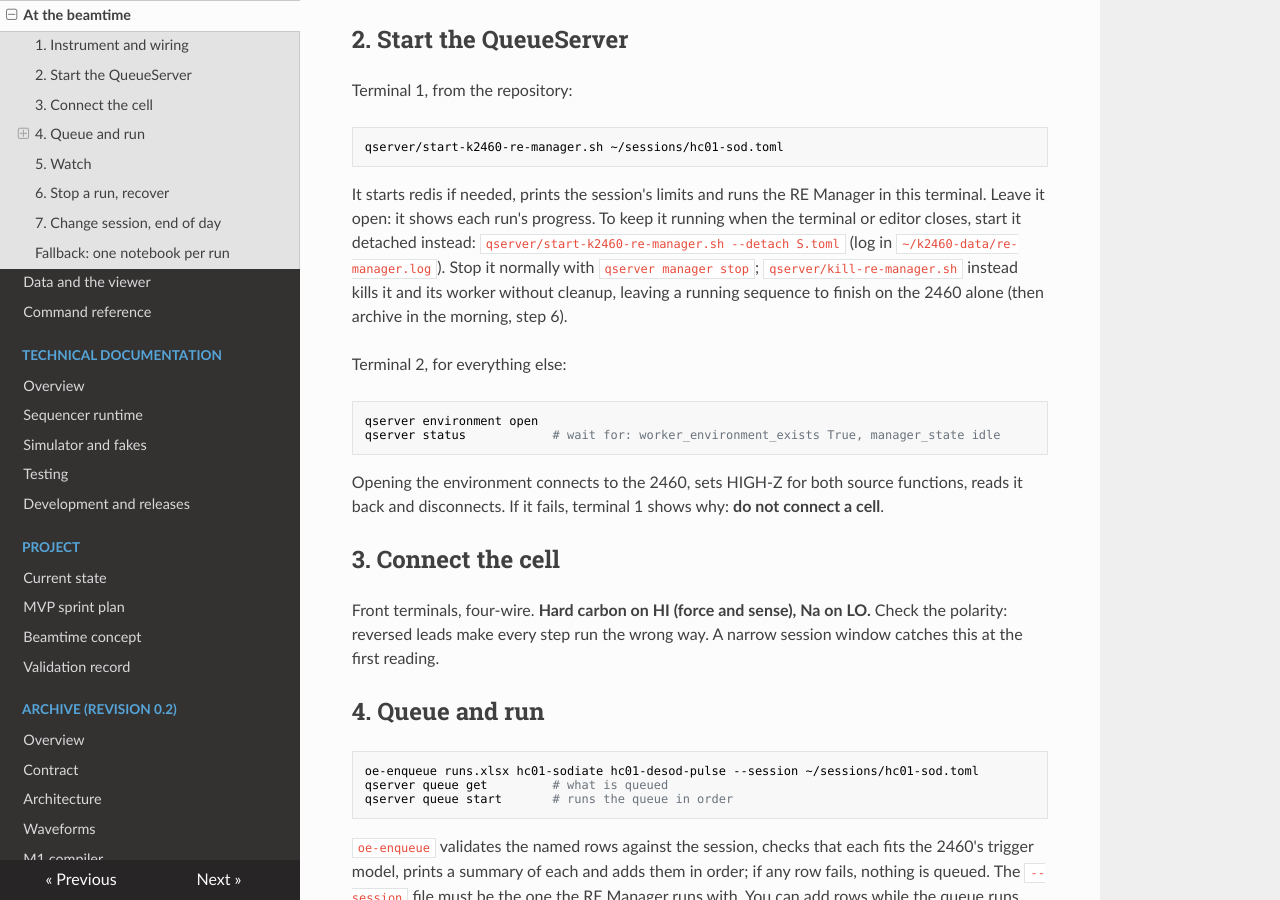
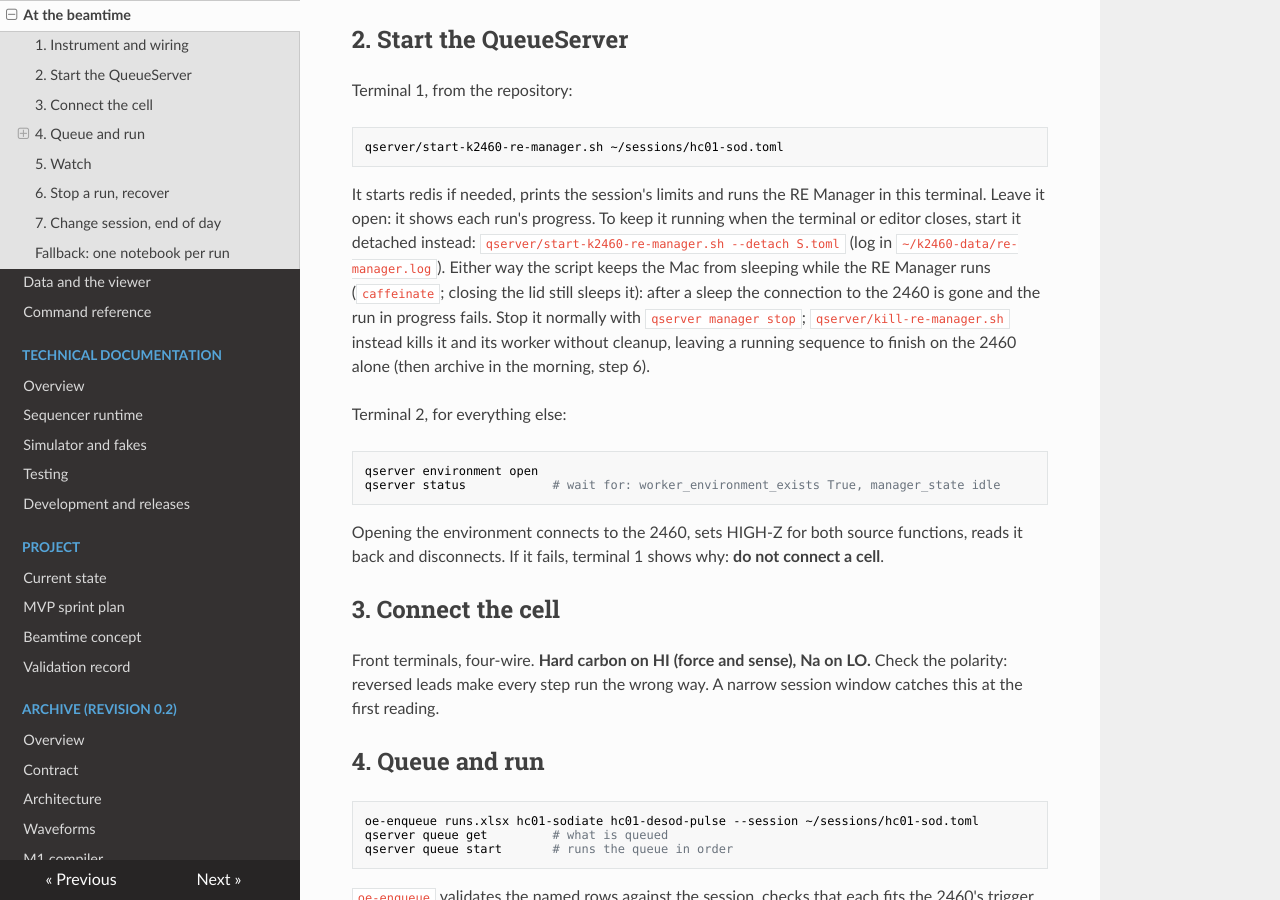
Before and after one commit to BAMresearch/ophyd-electrochemistry, an MkDocs documentation site: the page built from docs/user/beamtime.md, in a window 1280 px wide and 900 px high, scrolled down 900 px. Built offline with MkDocs 1.6.1, drawn with Linux system fonts in a browser that asks for light colours; nearby versions of some CDN libraries.

Commit message:
fix(qserver): keep the Mac awake while the RE Manager runs
On 10 Nov the Mac idle-slept 63 min into hc-p0; on wake the buffer read failed
(the 2460 had reset the connection) and the plan failed. Nothing reached the
2460, which continued, but a live connection could have let the error handling
abort the run. start-k2460-re-manager.sh now starts `caffeinate -is -w PID` for
the manager (detached: its process group leader; foreground: the exec'd PID),
which exits with it, also after kill-re-manager.sh. Closing the lid still
sleeps the Mac; the docs say so.

Co-Authored-By: Claude Opus 5.5 <noreply@anthropic.com>

```diff
--- a/docs/user/beamtime.md
+++ b/docs/user/beamtime.md
@@ -41,7 +41,10 @@ It starts redis if needed, prints the session's limits and runs the RE Manager
 in this terminal. Leave it open: it shows each run's progress. To keep it
 running when the terminal or editor closes, start it detached instead:
 `qserver/start-k2460-re-manager.sh --detach S.toml` (log in
-`~/k2460-data/re-manager.log`). Stop it normally with `qserver manager stop`;
+`~/k2460-data/re-manager.log`). Either way the script keeps the Mac from
+sleeping while the RE Manager runs (`caffeinate`; closing the lid still sleeps
+it): after a sleep the connection to the 2460 is gone and the run in progress
+fails. Stop it normally with `qserver manager stop`;
 `qserver/kill-re-manager.sh` instead kills it and its worker without cleanup,
 leaving a running sequence to finish on the 2460 alone (then archive in the
 morning, step 6).
```
Also changed, not shown: bench/plan-b3.md (+4 -1 lines), 1 other file.
